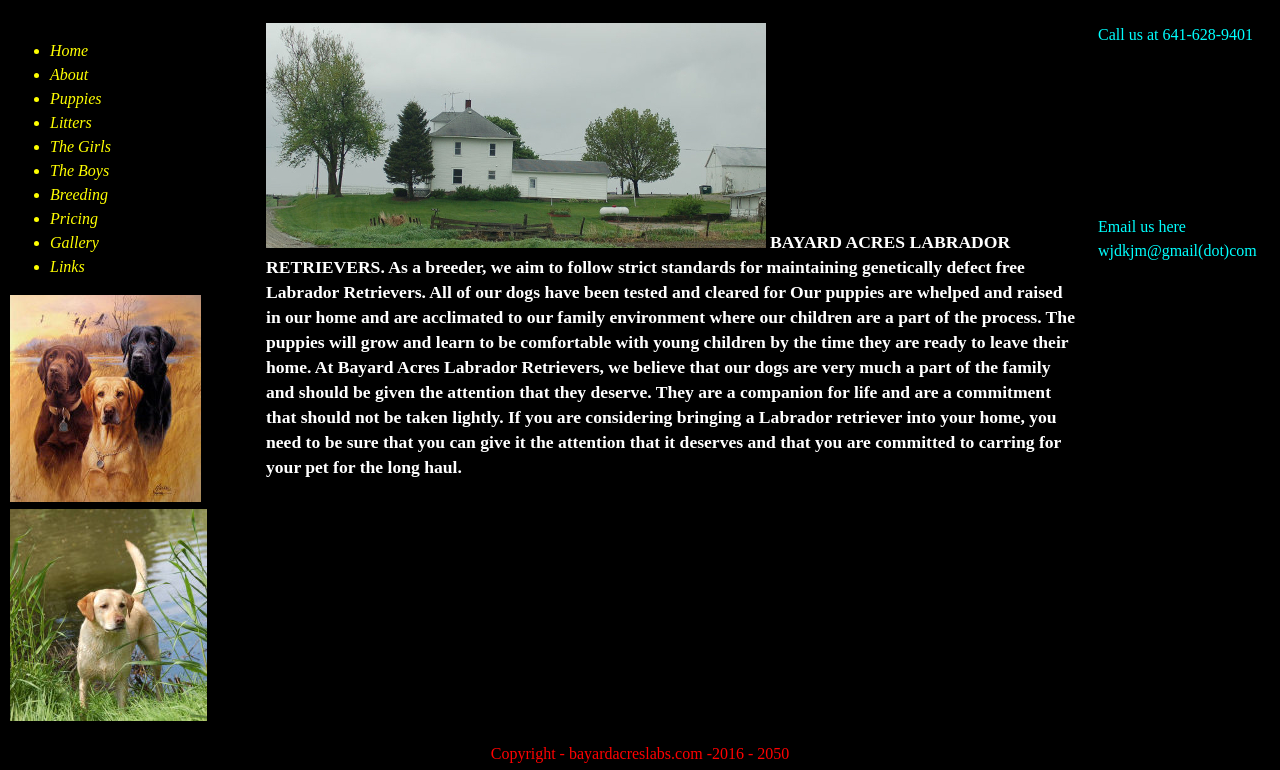
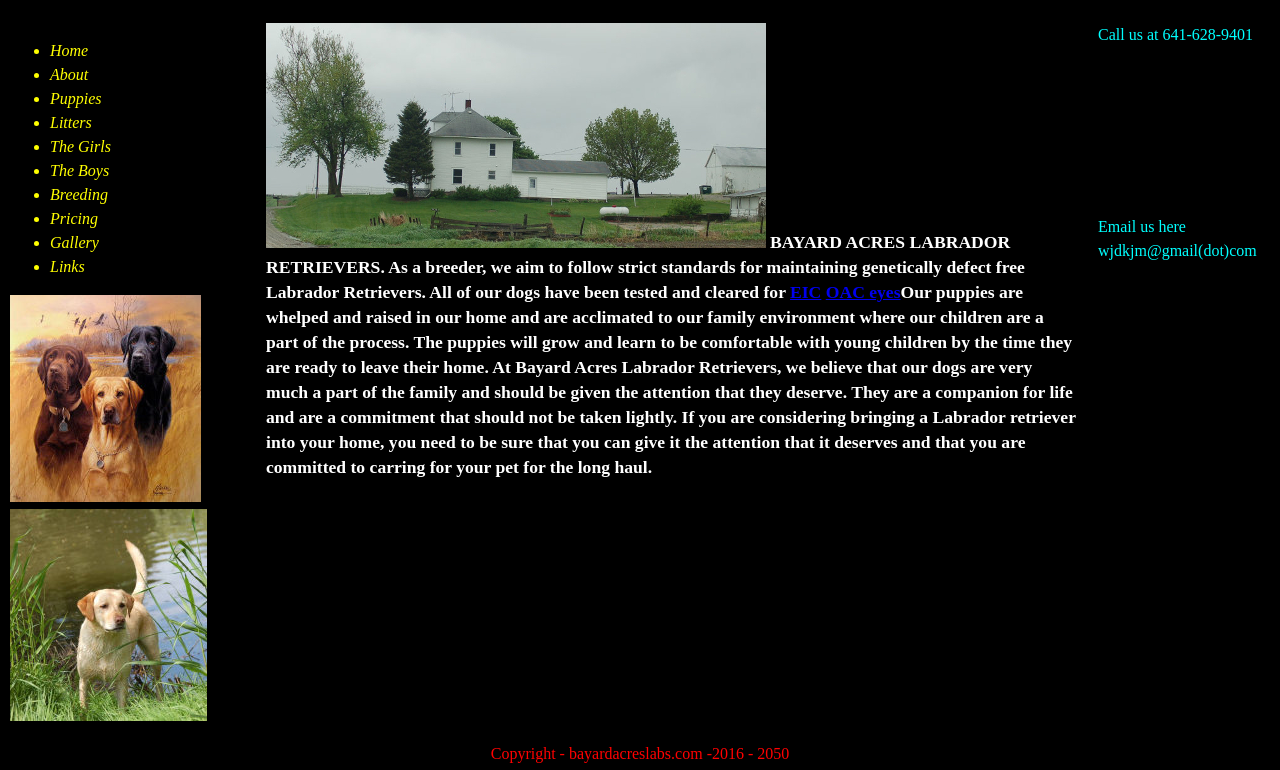
Before and after one commit to timsdeepsky/bayardacreslabs.github.io, a plain HTML site: page about.html in a window 1280 px wide. Shown: the part 67-837 px from the top of the page. Drawn offline with Linux system fonts and the light colour scheme.

Commit message:
Update about.html

```diff
--- a/about.html
+++ b/about.html
@@ -179,8 +179,8 @@
 BAYARD ACRES LABRADOR RETRIEVERS.
 As a breeder, we aim to follow strict standards for maintaining genetically defect free
 Labrador Retrievers. All of our dogs have been tested and cleared for
-<a href="http://www.vdl.umn.edu/ourservices/canineneuromuscular/eic/home.html"></a>
-<a href="http://www.offa.org/"></a>Our puppies are whelped and raised in our home
+<a href="http://www.vdl.umn.edu/ourservices/canineneuromuscular/eic/home.html">EIC</a>
+<a href="http://www.offa.org/">OAC eyes</a>Our puppies are whelped and raised in our home
 and are acclimated to our family environment where our children are a part of the process.
 The puppies will grow and learn to be comfortable with young children by the time they are ready to leave their home.
 At Bayard Acres Labrador Retrievers, we believe that our dogs are very much a part of the family and should be given
```
